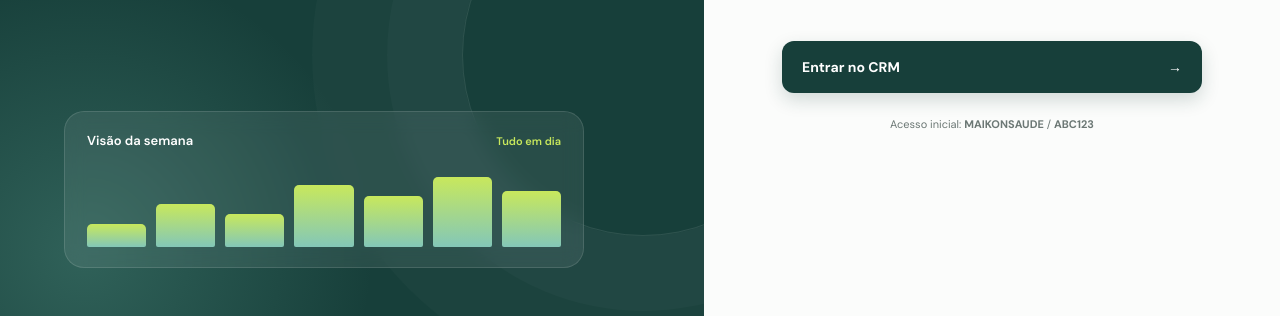
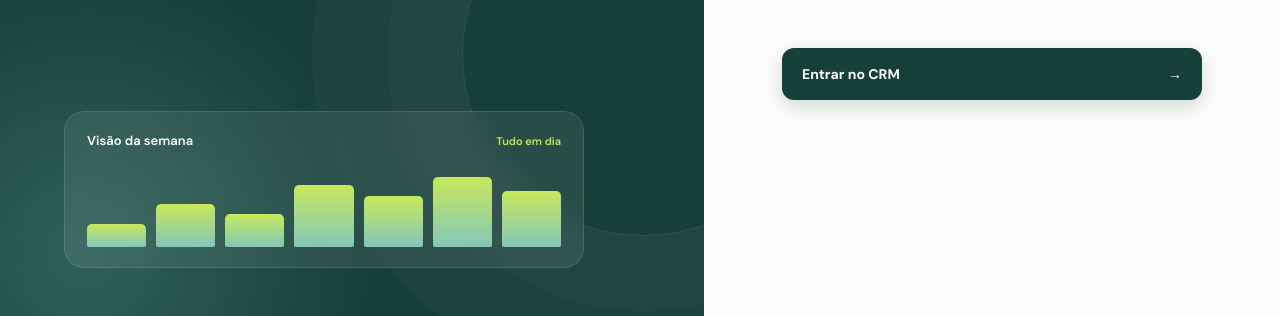
Before and after one commit to communityalkmim/CRMALKMIM, a website with bundled scripts: page public/index.html in a window 1280 px wide. Shown: the part 484-800 px from the top of the page. Built offline with nearby package versions, Linux system fonts and the light colour scheme; files whose address does not match are found by name.

Commit message:
Add files via upload

```diff
--- a/public/index.html
+++ b/public/index.html
@@ -61,7 +61,7 @@
             Entrar no CRM
             <span aria-hidden="true">→</span>
           </button>
-          <p id="login-help" class="login-help">Acesso inicial: <strong>MAIKONSAUDE</strong> / <strong>ABC123</strong></p>
+          <p id="login-help" class="login-help"></p>
         </form>
       </div>
     </section>
```
